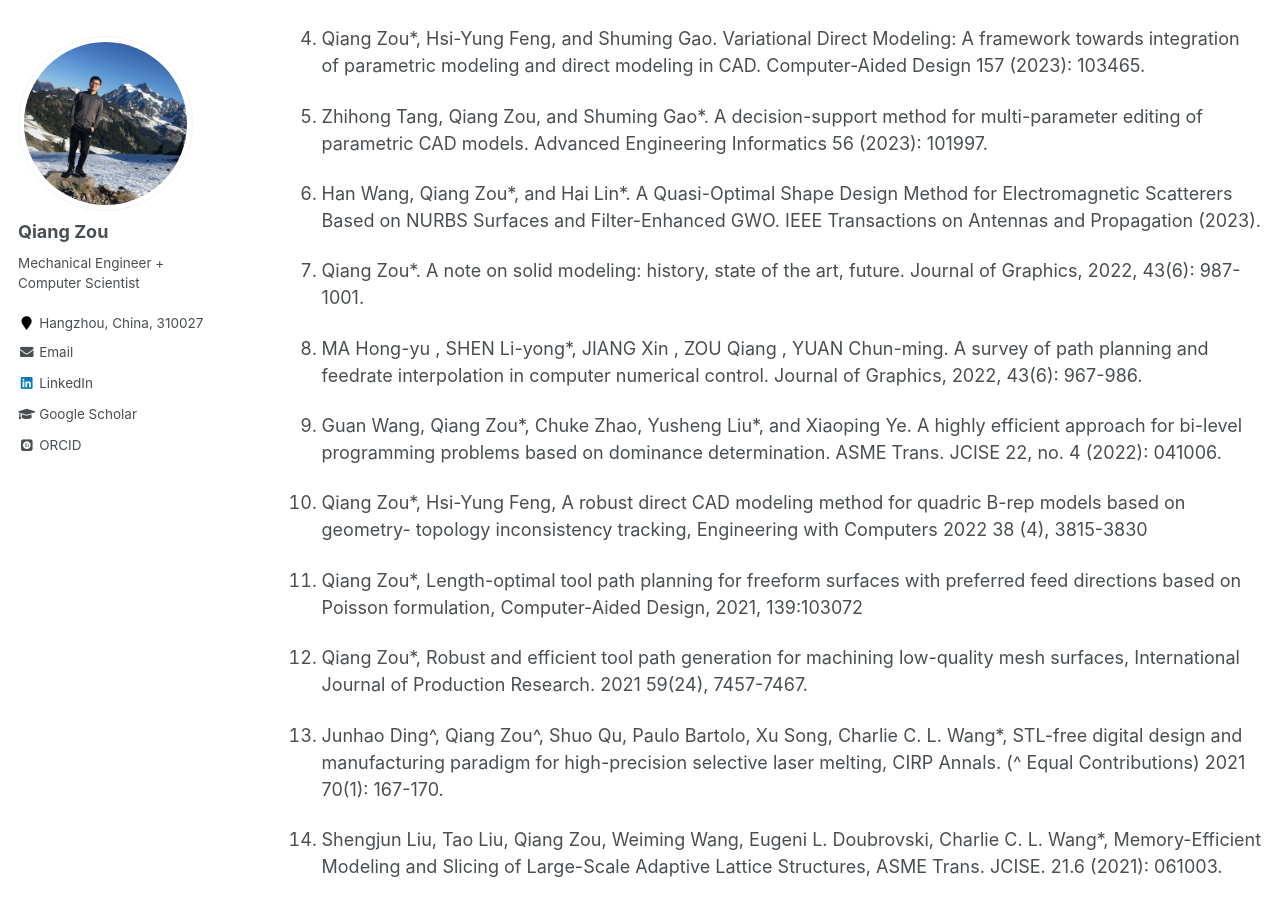
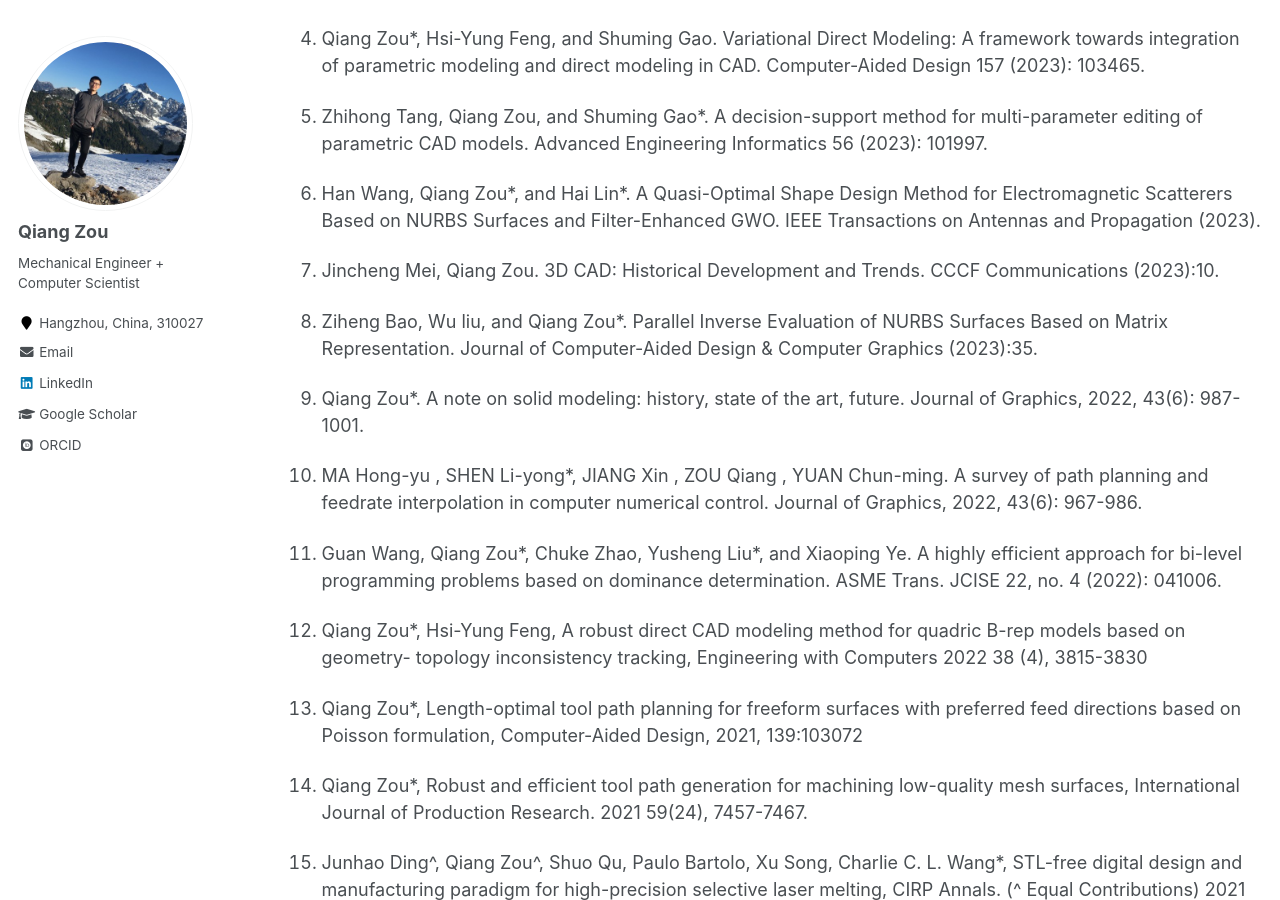
Before and after one commit to Qiang-Zou/Qiang-Zou.github.io, a Jekyll site: the page built from _pages/research.md, in a window 1280 px wide and 900 px high, scrolled down 419 px. Built offline with Jekyll 4.4.1, drawn with Linux system fonts in a browser that asks for light colours; some web fonts are replaced.

Commit message:
Update research.md

```diff
--- a/_pages/research.md
+++ b/_pages/research.md
@@ -29,6 +29,10 @@ Publications
 1. Zhihong Tang, Qiang Zou, and Shuming Gao*. A decision-support method for multi-parameter editing of parametric CAD models. Advanced Engineering Informatics 56 (2023): 101997.
 
 1. Han Wang, Qiang Zou\*, and Hai Lin\*. A Quasi-Optimal Shape Design Method for Electromagnetic Scatterers Based on NURBS Surfaces and Filter-Enhanced GWO. IEEE Transactions on Antennas and Propagation (2023).
+
+1. Jincheng Mei, Qiang Zou. 3D CAD: Historical Development and Trends. CCCF Communications (2023):10.
+
+1. Ziheng Bao, Wu liu, and Qiang Zou\*. Parallel Inverse Evaluation of NURBS Surfaces Based on Matrix Representation. Journal of Computer-Aided Design & Computer Graphics (2023):35.
 
 1. Qiang Zou*. A note on solid modeling: history, state of the art, future. Journal of Graphics, 2022, 43(6): 987-1001.
 
```
